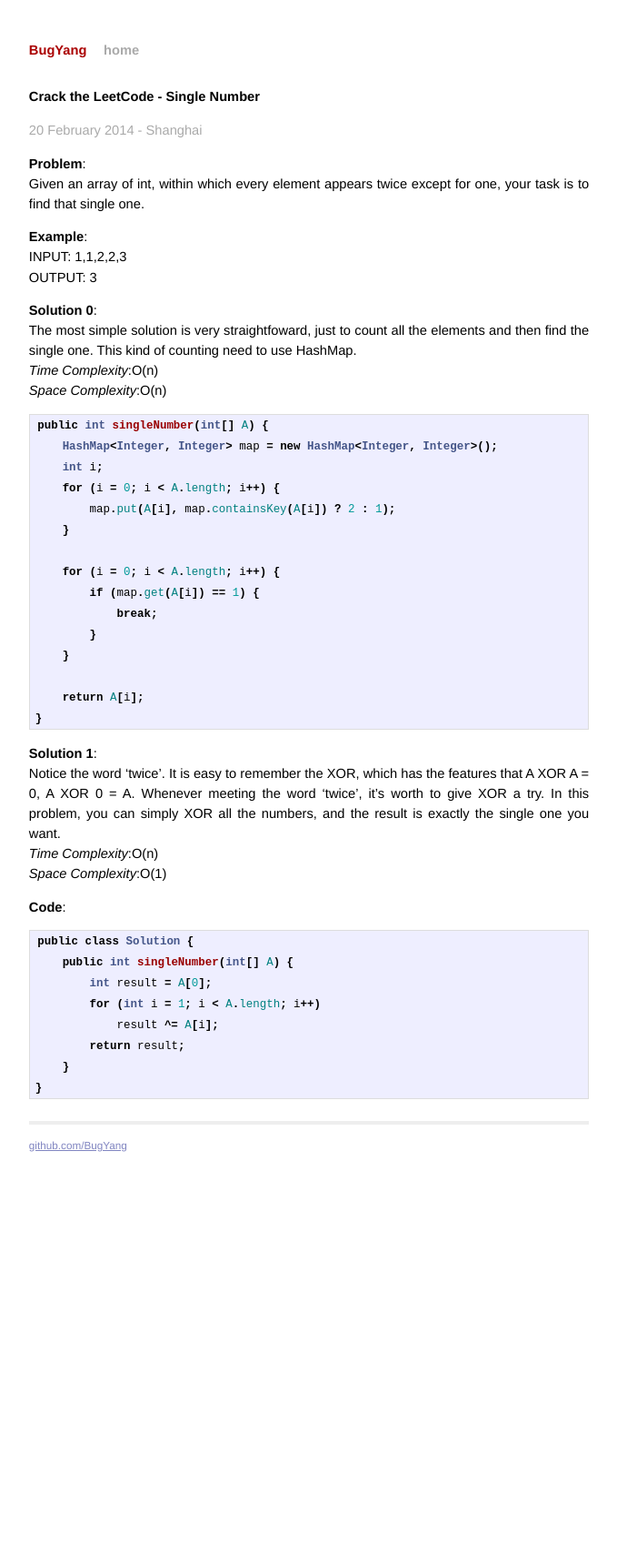
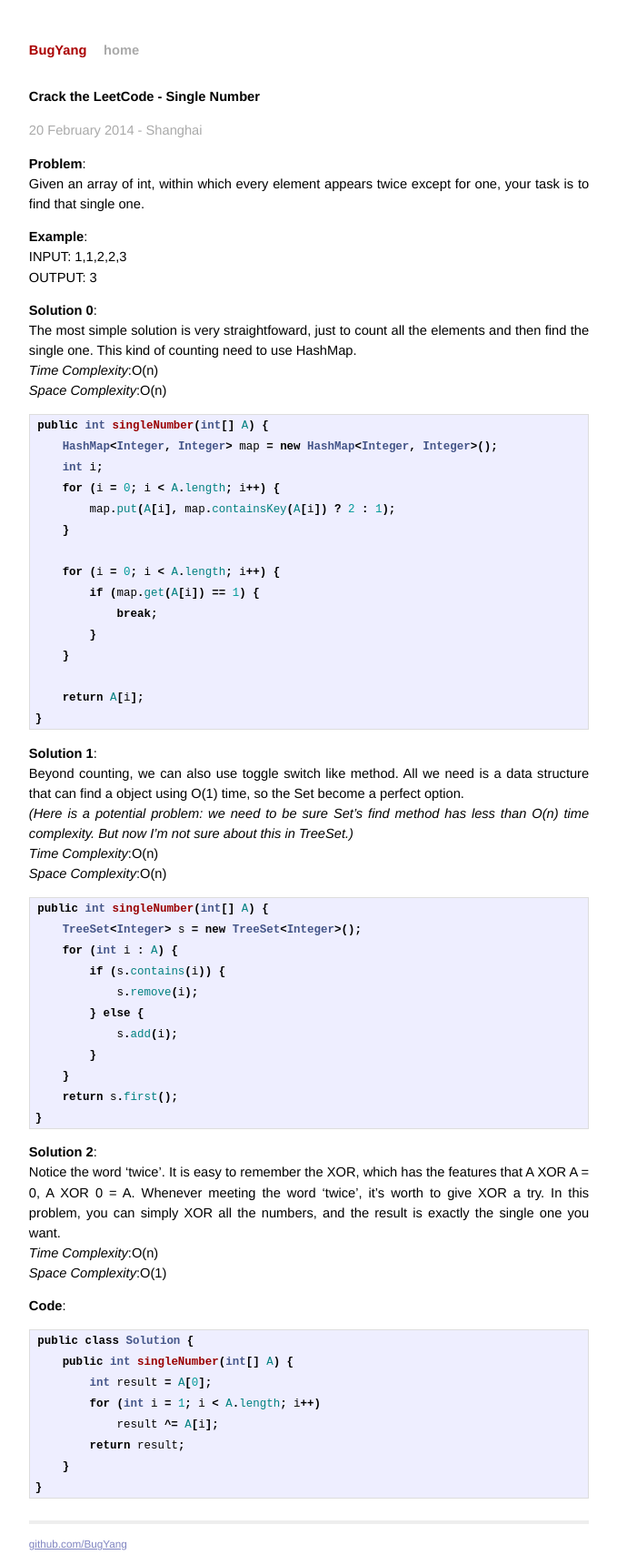
Before and after one commit to BugYang/LeetCode, a Jekyll site: the page built from _posts/2014-02-20-crack-the-leetcode-single-number.md, in a window 1280 px wide. Shown: the whole page at 91% size, without its empty margins (300-979 px from the left). Built offline with Jekyll 4.4.1, drawn with Linux system fonts in a browser that asks for light colours; Markdown is read by kramdown in place of the engine named in the settings; before the commit the page ends 1281 px from its top, so only the background shows below that.

Commit message:
add Set based solution of SingleNumber

```diff
--- a/_posts/2014-02-20-crack-the-leetcode-single-number.md
+++ b/_posts/2014-02-20-crack-the-leetcode-single-number.md
@@ -39,6 +39,26 @@ public int singleNumber(int[] A) {
 {% endhighlight %}
 
 **Solution 1**:
+Beyond counting, we can also use toggle switch like method. All we need is a data structure that can find a object using O(1) time, so the Set become a perfect option.
+*(Here is a potential problem: we need to be sure Set's find method has less than O(n) time complexity. But now I'm not sure about this in TreeSet.)*
+*Time Complexity*:O(n)
+*Space Complexity*:O(n)
+
+{% highlight java %}
+public int singleNumber(int[] A) {
+    TreeSet<Integer> s = new TreeSet<Integer>();
+    for (int i : A) {
+        if (s.contains(i)) {
+            s.remove(i);
+        } else {
+            s.add(i);
+        }
+    }
+    return s.first();
+}
+{% endhighlight %}
+
+**Solution 2**:
 Notice the word 'twice'. It is easy to remember the XOR, which has the features that A XOR A = 0, A XOR 0 = A. Whenever meeting the word 'twice', it's worth to give XOR a try. In this problem, you can simply XOR all the numbers, and the result is exactly the single one you want.
 *Time Complexity*:O(n)
 *Space Complexity*:O(1)
```
